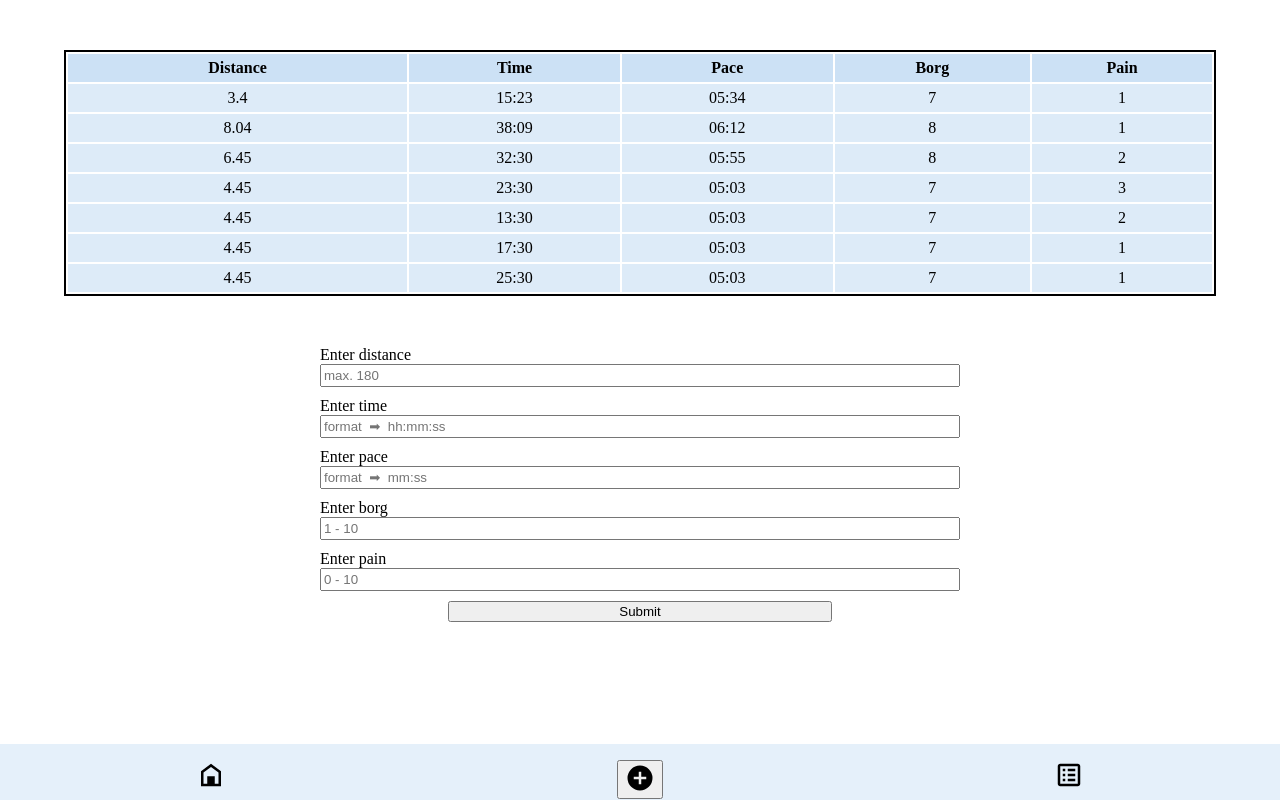
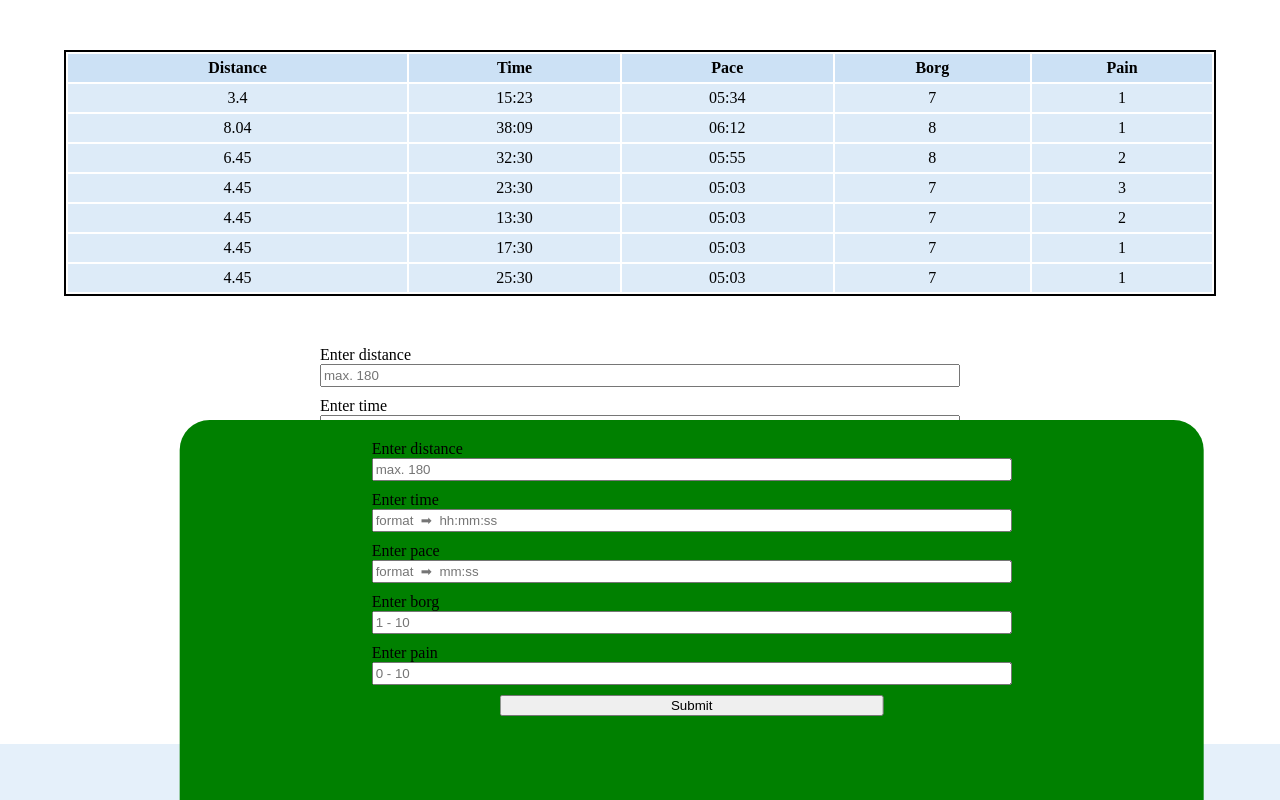
Before and after one commit to j-eick/capstone-project, a Next.js app: page /run-protocol in a window 1280 px wide. Both pictures are taken after a click on the button 639 px from the left and 779 px from the top of the page. Built offline with nearby package versions, Linux system fonts and the light colour scheme.

Commit message:
collapsible works, needs refinement

```diff
--- a/public/MySVG.jsx
+++ b/public/MySVG.jsx
@@ -6,6 +6,8 @@ const svgObject = {
 	list: 'M11 15H17V17H11V15M9 7H7V9H9V7M11 13H17V11H11V13M11 9H17V7H11V9M9 11H7V13H9V11M21 5V19C21 20.1 20.1 21 19 21H5C3.9 21 3 20.1 3 19V5C3 3.9 3.9 3 5 3H19C20.1 3 21 3.9 21 5M19 5H5V19H19V5M9 15H7V17H9V15Z',
 	header: 'M2 1H322V33.5C189.078 33.5 127.811 38.2067 93.8974 49.8215C62.7179 60.5 65.5897 63.6925 51.641 68C48.6578 68.9213 46.1643 69.6229 44.0284 70.1661C23.6553 75.3482 2 58.4565 2 37.4347V1Z',
 	plus: 'M17,13H13V17H11V13H7V11H11V7H13V11H17M12,2A10,10 0 0,0 2,12A10,10 0 0,0 12,22A10,10 0 0,0 22,12A10,10 0 0,0 12,2Z',
+	back: 'M20 10.5V18H18V10.5C18 8 16 6 13.5 6S9 8 9 10.5V16.17L12.09 13.09L13.5 14.5L8 20L2.5 14.5L3.91 13.08L7 16.17V10.5C7 6.91 9.91 4 13.5 4S20 6.91 20 10.5Z',
+	undo: 'M12.5,8C9.85,8 7.45,9 5.6,10.6L2,7V16H11L7.38,12.38C8.77,11.22 10.54,10.5 12.5,10.5C16.04,10.5 19.05,12.81 20.1,16L22.47,15.22C21.08,11.03 17.15,8 12.5,8Z',
 };
 
 const MySVG = ({variant, size = '24px', color = 'currentColor'}) => {
--- a/src/components/Nav/index.js
+++ b/src/components/Nav/index.js
@@ -1,9 +1,10 @@
 import Link from 'next/link';
+import {useState} from 'react';
 import styled from 'styled-components';
 
 import MySVG from '../../../public/MySVG';
-import useStore from '../../hooks/useStore';
 import Button from '../Buttons/Button';
+import RunForm from '../RunForm';
 
 console.clear();
 
@@ -18,26 +19,31 @@ const StyledNav = styled.nav`
 `;
 const StyledUl = styled.ul`
 	display: flex;
+	position: relative;
 	justify-content: space-around;
 	padding: 0;
 `;
 const StyledLi = styled.li`
 	list-style: none;
 `;
+const StyledCollapsibleDiv = styled.div`
+	position: absolute;
+	z-index: 50;
+	top: -1000%;
+	width: 80vw;
+	height: 48.5vh;
+	transform: translateX(-43%);
+	border-radius: 30px 30px 0 0;
+	background-color: green;
+`;
 
 /*******************************************************
  * *********************  COMPONENT  *******************
  */
 export default function Nav() {
-	const formShows = useStore(state => state.formShows);
-
-	function addRun() {
-		console.log(formShows);
-		// formShows = true
-		// if formShows = true
-		// 		turn Button "+" into "↩︎"
-		// form shows up with form inside
-	}
+	// const formShows = useStore(state => state.formShows);
+	// const toggleFormShows = useStore(state => state.toggleFormShows);
+	const [formShows, setFormShows] = useState(false);
 
 	return (
 		<>
@@ -53,8 +59,23 @@ export default function Nav() {
 					</StyledLi>
 					{/* ******************  ADD RUN  ************** */}
 					<StyledLi>
-						<Button type="button" onClick={addRun} aria-label="add-runData">
-							<MySVG variant="plus" size="30px" color="black" />
+						{formShows && (
+							<StyledCollapsibleDiv>
+								<RunForm />
+							</StyledCollapsibleDiv>
+						)}
+						<Button
+							type="button"
+							onClick={() => {
+								setFormShows(!formShows);
+							}}
+							aria-label="add-runData"
+						>
+							{!formShows ? (
+								<MySVG variant="plus" size="30px" color="black" />
+							) : (
+								<MySVG variant="undo" size="24px" color="black" />
+							)}
 						</Button>
 					</StyledLi>
 					{/* ******************  PROTOCOL  ************** */}
--- a/src/components/RunForm/index.js
+++ b/src/components/RunForm/index.js
@@ -12,7 +12,7 @@ const StyledForm = styled.form`
 	display: flex;
 	flex-direction: column;
 	width: 50vw;
-	margin: 50px auto;
+	margin: 20px auto;
 `;
 const StyledInput = styled.input`
 	margin: 0 0 10px 0;
--- a/src/hooks/useStore.js
+++ b/src/hooks/useStore.js
@@ -67,16 +67,9 @@ const useStore = create(set => {
 				pain: 1,
 			},
 		],
-		formShows: false,
-		addRunData: formSubmit => {
+		addRunData(formSubmit) {
 			set(state => {
 				return {runData: [...state.runData, formSubmit]};
-			});
-		},
-		toggleFormShows: () => {
-			set(state => {
-				!state.formShows;
-				console.log(state.formShows);
 			});
 		},
 	};
```
Also changed, not shown: src/components/Buttons/addRun.js (+4 -4 lines), src/components/Buttons/Collapsible.js (added).
